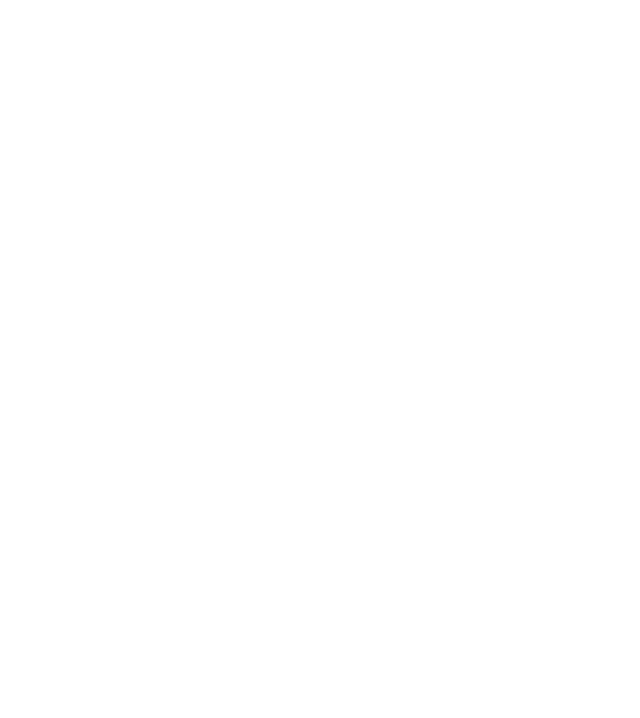
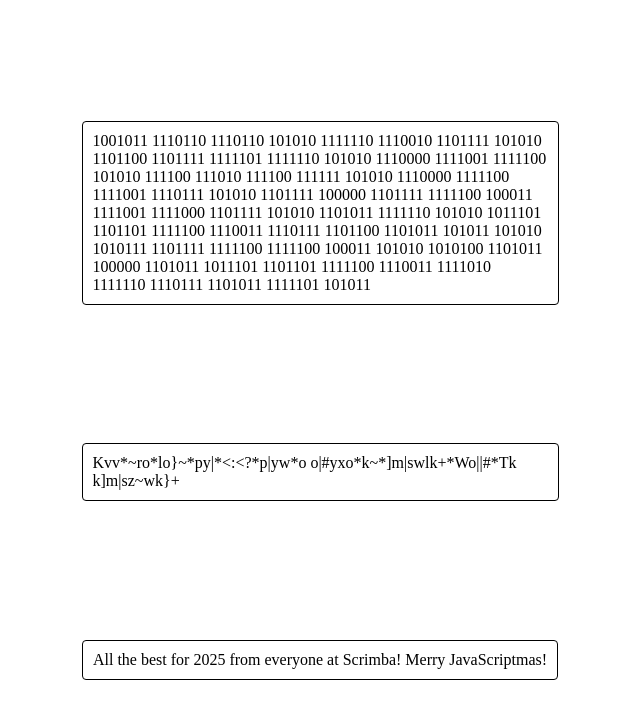
Before and after one commit to felixWackernagel/Javascriptmas2024, a website built with Vite: page index.html in a window 1280 px wide. Shown: the whole page, without its empty margins (320-960 px from the left). Built offline with nearby package versions, Linux system fonts and the light colour scheme.

Commit message:
Solution

```diff
--- a/codedMessage.js
+++ b/codedMessage.js
@@ -1 +1,70 @@
-export const codedMessage = ['1001011', '1110110', '1110110', '101010', '1111110', '1110010', '1101111', '101010', '1101100', '1101111', '1111101', '1111110', '101010', '1110000', '1111001', '1111100', '101010', '111100', '111010', '111100', '111111', '101010', '1110000', '1111100', '1111001', '1110111', '101010', '1101111', '100000', '1101111', '1111100', '100011', '1111001', '1111000', '1101111', '101010', '1101011', '1111110', '101010', '1011101', '1101101', '1111100', '1110011', '1110111', '1101100', '1101011', '101011', '101010', '1010111', '1101111', '1111100', '1111100', '100011', '101010', '1010100', '1101011', '100000', '1101011', '1011101', '1101101', '1111100', '1110011', '1111010', '1111110', '1110111', '1101011', '1111101', '101011']
+export const codedMessage = [
+  "1001011",
+  "1110110",
+  "1110110",
+  "101010",
+  "1111110",
+  "1110010",
+  "1101111",
+  "101010",
+  "1101100",
+  "1101111",
+  "1111101",
+  "1111110",
+  "101010",
+  "1110000",
+  "1111001",
+  "1111100",
+  "101010",
+  "111100",
+  "111010",
+  "111100",
+  "111111",
+  "101010",
+  "1110000",
+  "1111100",
+  "1111001",
+  "1110111",
+  "101010",
+  "1101111",
+  "100000",
+  "1101111",
+  "1111100",
+  "100011",
+  "1111001",
+  "1111000",
+  "1101111",
+  "101010",
+  "1101011",
+  "1111110",
+  "101010",
+  "1011101",
+  "1101101",
+  "1111100",
+  "1110011",
+  "1110111",
+  "1101100",
+  "1101011",
+  "101011",
+  "101010",
+  "1010111",
+  "1101111",
+  "1111100",
+  "1111100",
+  "100011",
+  "101010",
+  "1010100",
+  "1101011",
+  "100000",
+  "1101011",
+  "1011101",
+  "1101101",
+  "1111100",
+  "1110011",
+  "1111010",
+  "1111110",
+  "1110111",
+  "1101011",
+  "1111101",
+  "101011",
+];
--- a/index.css
+++ b/index.css
@@ -1,4 +1,21 @@
-html, body {
-    margin: 0;
-    padding: 0;
+html,
+body {
+  margin: 0;
+  padding: 0;
 }
+
+main {
+  display: flex;
+  flex-direction: column;
+  align-items: center;
+  justify-content: space-evenly;
+  min-height: 100vh;
+}
+
+main > div {
+  border: 1px solid black;
+  border-radius: 4px;
+  padding: 10px;
+  margin: 18px;
+  max-width: 455px;
+}
--- a/index.html
+++ b/index.html
@@ -1,10 +1,15 @@
-<!doctype html>
+<!DOCTYPE html>
 <html lang="en">
   <head>
     <title>A Christmas Code</title>
-        <link rel="stylesheet" href="index.css">
+    <link rel="stylesheet" href="index.css" />
   </head>
   <body>
+    <main>
+      <div id="codedMessage"></div>
+      <div id="encodedMessage"></div>
+      <div id="decodedMessage"></div>
+    </main>
     <script type="module" src="index.js"></script>
   </body>
 </html>
--- a/index.js
+++ b/index.js
@@ -1,4 +1,4 @@
-import { codedMessage } from './codedMessage.js'
+import { codedMessage } from "./codedMessage.js";
 
 /*
 codedMessage.js holds a coded message (well, the name makes it obvious, huh?).
@@ -11,3 +11,37 @@ key.md will help!
 **Stretch Goal**
 No stretch goal for the final day. Just stretch your legs!
 */
+
+const HINT = 10;
+const codedMessageEl = document.getElementById("codedMessage");
+const encodedMessageEl = document.getElementById("encodedMessage");
+const decodedMessageEl = document.getElementById("decodedMessage");
+
+function binaryToDecimal(asciiBinaryCode) {
+  return parseInt(asciiBinaryCode, 2);
+}
+
+function decimalToCharacter(asciiDecimalCode) {
+  return String.fromCharCode(asciiDecimalCode);
+}
+
+function decode(asciiDecimalCode) {
+  let decimal = asciiDecimalCode - HINT;
+  if (decimal <= 31) {
+    decimal = 127 - (31 - decimal);
+  }
+  return decimal;
+}
+
+codedMessageEl.textContent = codedMessage.join(" ");
+
+encodedMessageEl.textContent = codedMessage
+  .map(binaryToDecimal)
+  .map(decimalToCharacter)
+  .join("");
+
+decodedMessageEl.textContent = codedMessage
+  .map(binaryToDecimal)
+  .map(decode)
+  .map(decimalToCharacter)
+  .join("");
```
Also changed, not shown: key.md (+2 -0 lines). Lines whose indentation alone changed are shown as unchanged.
